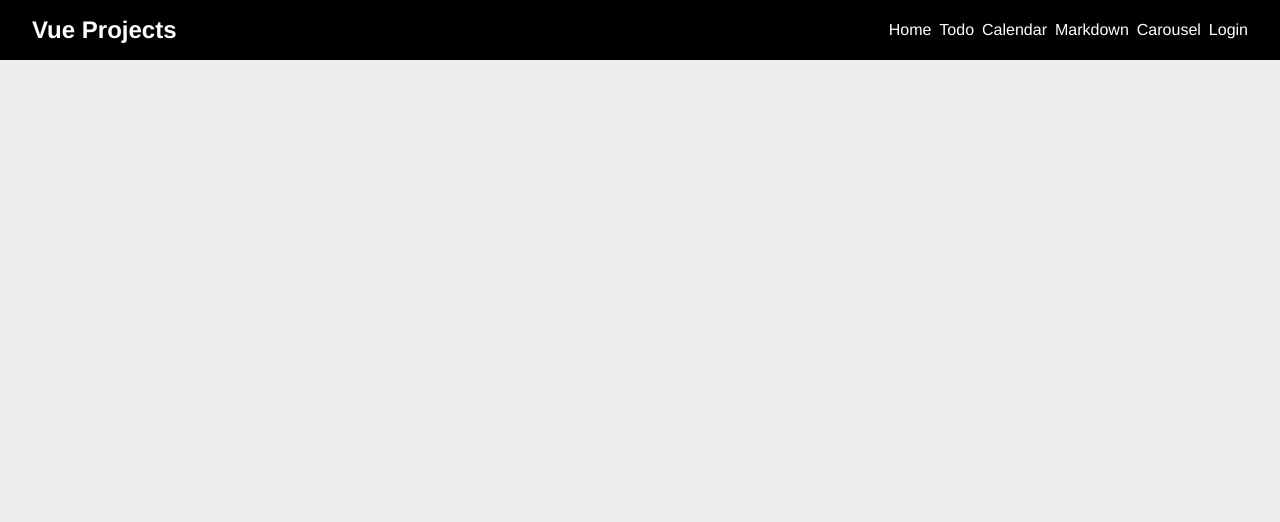
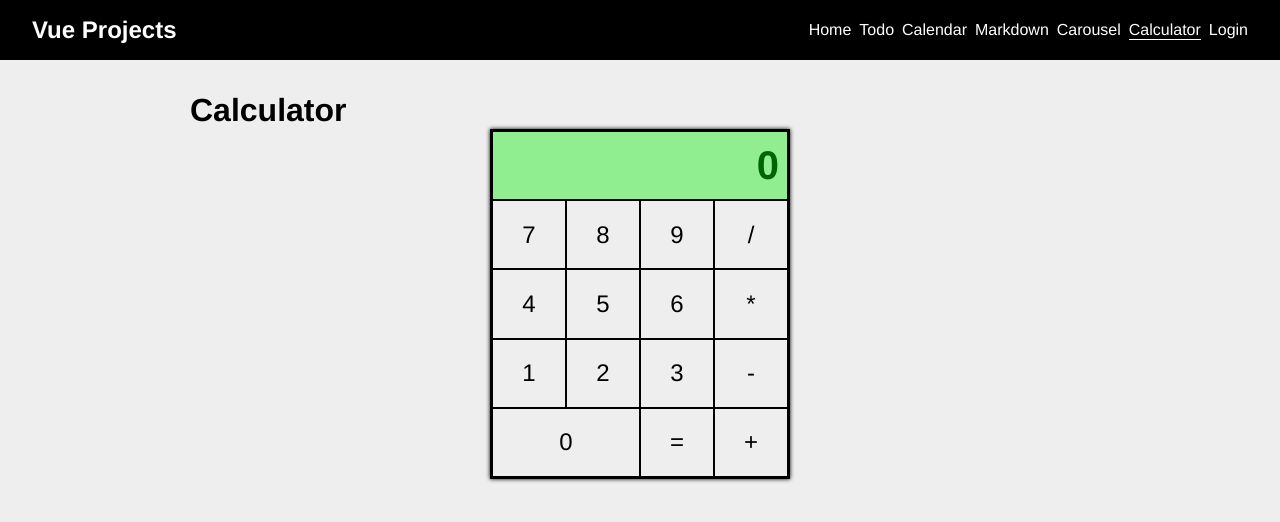
Before and after one commit to joshmu/vue-projects, a Vue app: page /calculator in a window 1280 px wide. Shown: the top 522 px of the page. Built offline with nearby package versions, Linux system fonts and the light colour scheme; no server answers.

Commit message:
feat: calculator

```diff
--- /dev/null
+++ b/src/pages/Calculator.vue
@@ -0,0 +1,146 @@
+<template>
+  <h1>Calculator</h1>
+  <div class="calculator-container">
+    <div v-if="total === 0" class="display">{{ curr }} {{ operator }}</div>
+    <div v-else class="display">{{ total }}</div>
+    <div class="controls" @click="keypress">
+      <div class="key">7</div>
+      <div class="key">8</div>
+      <div class="key">9</div>
+      <div class="key">/</div>
+      <div class="key">4</div>
+      <div class="key">5</div>
+      <div class="key">6</div>
+      <div class="key">*</div>
+      <div class="key">1</div>
+      <div class="key">2</div>
+      <div class="key">3</div>
+      <div class="key">-</div>
+      <div class="key double">0</div>
+      <div class="key">=</div>
+      <div class="key">+</div>
+    </div>
+  </div>
+</template>
+
+<script>
+// todo: does not support multi operations
+// todo: display isn't correct
+// todo: support C clear function
+
+import { ref } from 'vue'
+export default {
+  setup() {
+    const symbols = ['/', '*', '-', '+', '=']
+    const prev = ref(0)
+    const curr = ref(0)
+    const total = ref(0)
+    const operator = ref(null)
+
+    const keypress = e => {
+      const val = e.target.innerText
+      if (symbols.includes(val)) {
+        operation(val)
+      } else {
+        num(val)
+      }
+    }
+
+    const operation = selectedOperation => {
+      if (operator.value !== null) {
+        calc()
+      }
+      // store values
+      prev.value = curr.value
+      curr.value = 0
+      operator.value = selectedOperation
+    }
+
+    const calc = () => {
+      switch (operator.value) {
+        case '*':
+          total.value = prev.value * curr.value
+          break
+        case '/':
+          total.value = prev.value / curr.value
+          break
+        case '-':
+          total.value = prev.value - curr.value
+          break
+        case '+':
+          total.value = prev.value + curr.value
+          break
+        case '=':
+          operation(operator.value)
+          break
+        default:
+          return
+      }
+      prev.value = total.value
+      curr.value = 0
+    }
+
+    const num = selectedNum => {
+      if (curr.value === 0) {
+        curr.value = Number(selectedNum)
+      } else {
+        curr.value = Number(curr.value.toString() + selectedNum)
+      }
+    }
+
+    return { keypress, prev, curr, total, operator }
+  },
+}
+</script>
+
+<style lang="scss" scoped>
+.calculator-container {
+  display: flex;
+  flex-direction: column;
+  height: 350px;
+  width: 300px;
+  margin: auto;
+
+  border: 2px solid black;
+  filter: drop-shadow(0 0 2px black);
+
+  .display {
+    padding: 0 0.5rem;
+    display: flex;
+    justify-content: flex-end;
+    align-items: center;
+    font-size: 2.5rem;
+    font-weight: bold;
+    height: 20%;
+    background-color: lightgreen;
+    color: darkgreen;
+    border: 1px solid black;
+  }
+  .controls {
+    background-color: rgb(238, 238, 238);
+    display: flex;
+    flex: 1;
+    flex-wrap: wrap;
+
+    .key {
+      display: flex;
+      justify-content: center;
+      align-items: center;
+      width: 25%;
+      height: 25%;
+      font-size: 1.5rem;
+      cursor: pointer;
+      border: 1px solid black;
+
+      &.double {
+        width: 50%;
+      }
+
+      &:hover {
+        background-color: lightgray;
+        font-weight: bold;
+      }
+    }
+  }
+}
+</style>
--- a/src/router.js
+++ b/src/router.js
@@ -1,5 +1,6 @@
 import { createRouter, createWebHistory } from 'vue-router'
 
+import Calculator from './pages/Calculator'
 import Calendar from './pages/Calendar'
 import Carousel from './pages/Carousel'
 import Home from './pages/Home'
@@ -12,6 +13,7 @@ export const routes = [
   { path: '/calendar', name: 'calendar', component: Calendar },
   { path: '/markdown', name: 'markdown', component: Markdown },
   { path: '/carousel', name: 'carousel', component: Carousel },
+  { path: '/calculator', name: 'calculator', component: Calculator },
 ]
 
 const router = createRouter({
```
Also changed, not shown: 1 other file (tests, documents, lock files or other folders).
